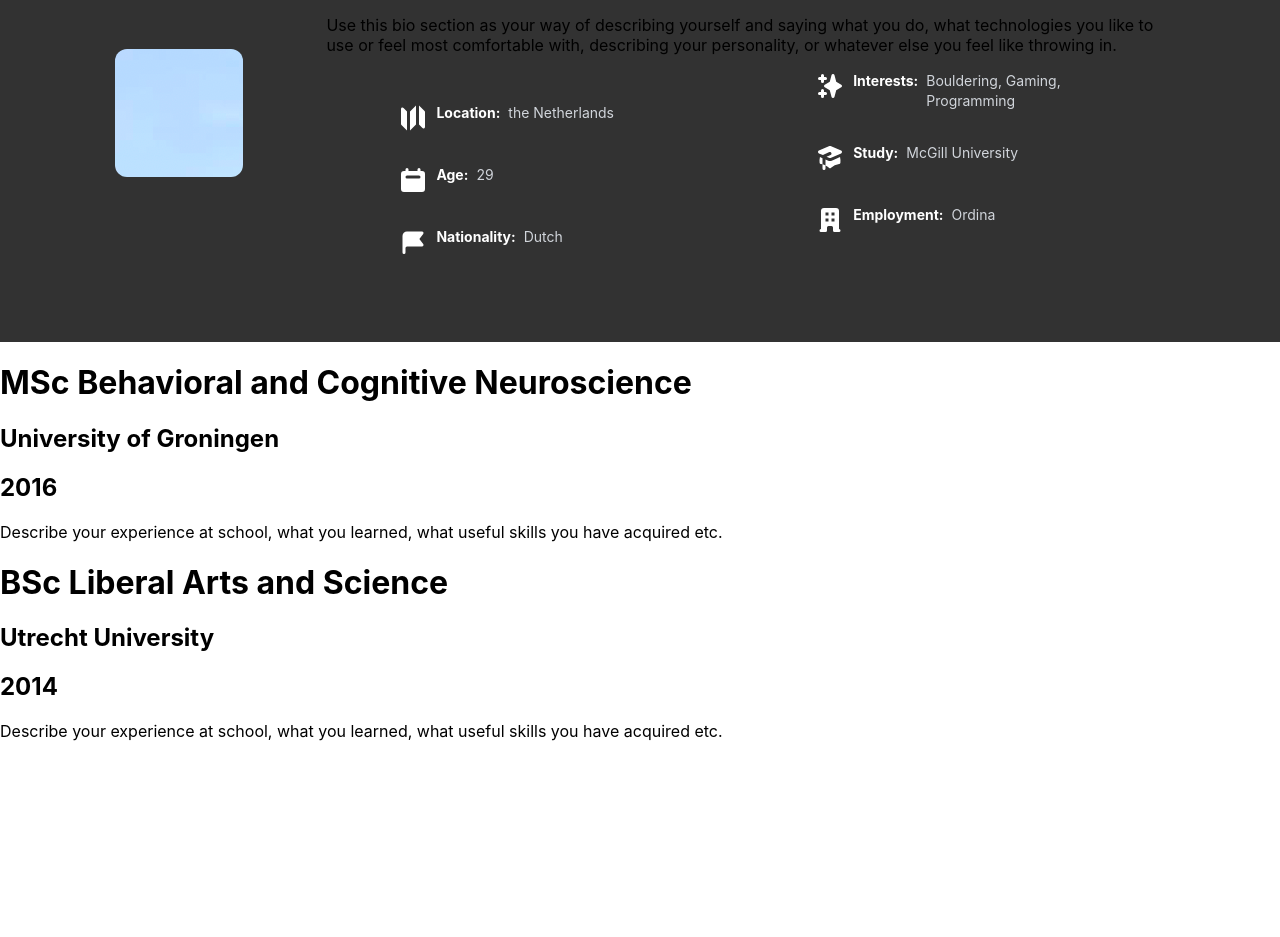
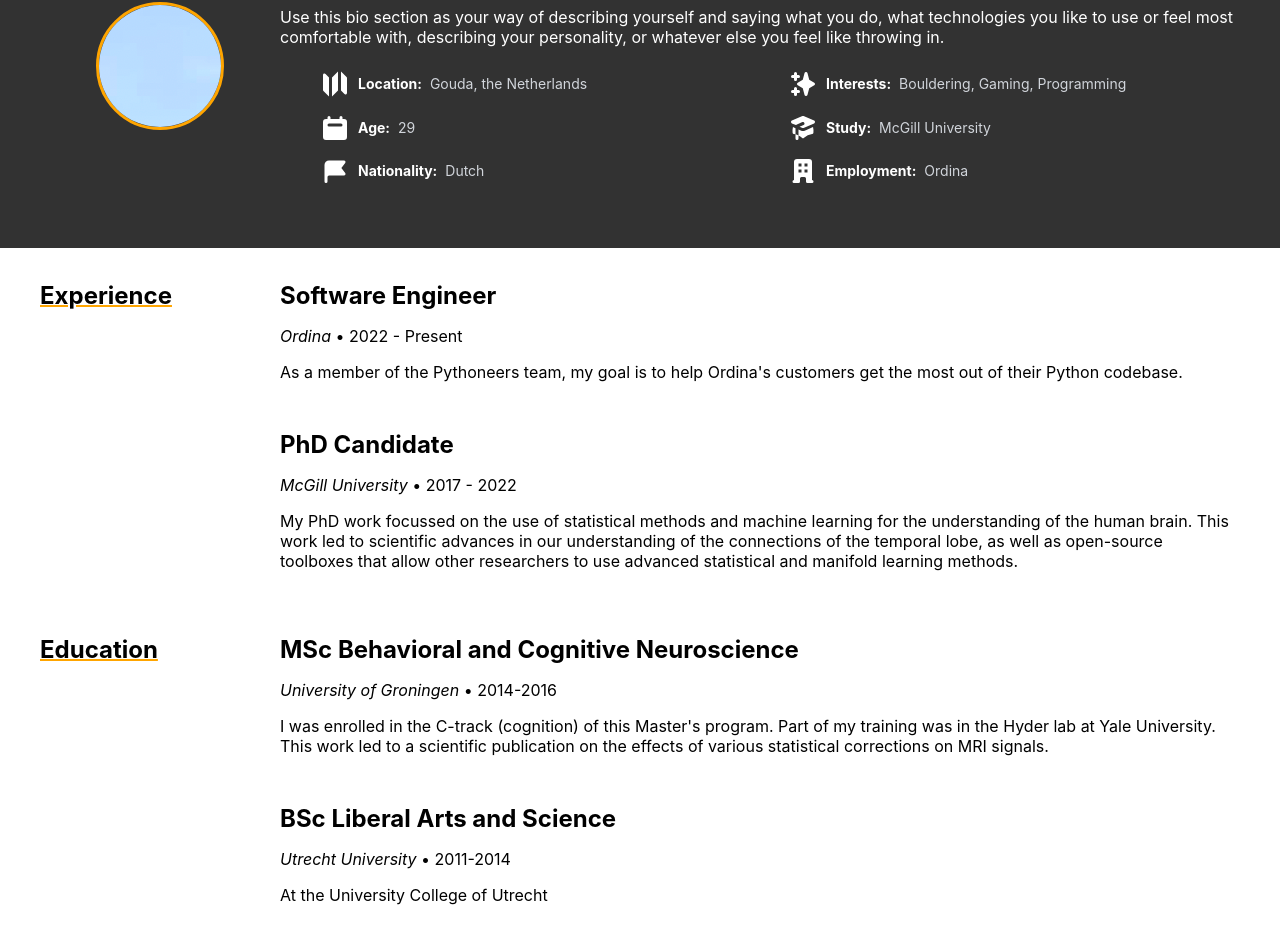
Before and after one commit to ReinderVosDeWael/reindervosdewael.github.io, a Next.js app: page / in a window 1280 px wide. Shown: the part 916-1853 px from the top of the page. Before the commit the page ends 1673 px from the top, so only its background shows below. Built offline with nearby package versions, Linux system fonts and the light colour scheme.

Commit message:
Add experience/education

```diff
--- a/next.config.js
+++ b/next.config.js
@@ -1,6 +1,5 @@
 module.exports = {
     images: {
-        domains: ['images-assets.nasa.gov'],
         unoptimized: true,
     },
 }
--- a/pages/components/About.js
+++ b/pages/components/About.js
@@ -1,13 +1,14 @@
 import Image from 'next/image'
 import { aboutData } from '../data'
+import {forwardRef } from 'react'
 
-export default function About() {
+const About = forwardRef((props, ref) => {
     const profileImageSrc = aboutData['profileImageSrc']
     const description = aboutData['description']
     const aboutItems = aboutData['aboutItems']
 
     return (
-        <div class="about">
+        <div class="about" ref={ref}>
             <div class="about_content">
                 <div class="about_left">
                     <div class="about_profile_image_container">
@@ -41,5 +42,5 @@ export default function About() {
             </div>
         </div>
     )
-
-}
+})
+export default About
--- a/pages/components/Education.js
+++ /dev/null
@@ -1,19 +0,0 @@
-import { educationData } from '../data'
-
-
-export default function About() {
-    return (
-        <div class="education">
-            <div class="education-right">
-                {educationData.map(({ date, location, title, content }) => (
-                    <div class="education-item">
-                        <h1 class="title">{title}</h1>
-                        <h2 class="location">{location}</h2>
-                        <h2 class="date">{date}</h2>
-                        {content}
-                    </div>
-                ))}
-            </div>
-        </div>
-    )
-}
--- /dev/null
+++ b/pages/components/Experience.js
@@ -0,0 +1,55 @@
+import { experienceData } from '../data'
+import { educationData } from '../data'
+
+
+export default function Experience() {
+    // const data = [experienceData, educationData]
+    // const titles = ["Experience", "Education"]
+
+    // TODO: This could be looped over experience and education to reduce code duplication.
+    return (
+        <>
+            <div class="experience">
+                <div class="experience_content">
+                    <div class="experience_left">
+                        <h1 class="section_title">
+                            Experience
+                        </h1>
+                    </div>
+                    <div class="experience_right">
+                        {experienceData.map(({ date, location, title, content }) => (
+                            <div class="experience_item">
+                                <h1 class="experience_title">{title}</h1>
+                                <span class="experience_location">{location}</span>
+                                <span>  •  </span>
+                                <span class="experience_date">{date}</span>
+                                <p>{content}</p>
+                            </div>
+                        ))}
+                    </div>
+                </div>
+            </div>
+
+            <div class="experience">
+                <div class="experience_content">
+                    <div class="experience_left">
+                        <h1 class="section_title">
+                            Education
+                        </h1>
+                    </div>
+                    <div class="experience_right">
+                        {educationData.map(({ date, location, title, content }) => (
+                            <div class="experience_item">
+                                <h1 class="experience_title">{title}</h1>
+                                <span class="experience_location">{location}</span>
+                                <span>  •  </span>
+                                <span class="experience_date">{date}</span>
+                                <p>{content}</p>
+                            </div>
+                        ))}
+                    </div>
+                </div>
+            </div>
+        </>
+    )
+}
--- a/pages/data.js
+++ b/pages/data.js
@@ -35,7 +35,7 @@ export const heroData = {
                 Please see my LinkedIn profiel for up to date information.
             </p>
             <p>
-                In my free time time, you can catch me <strong >bouldering</strong>,
+                In my free time time, you can catch me <strong>bouldering</strong>,
                 building hobby <strong>Python projects</strong>, or practicing {' '}
                 <strong>Real Time Strategy games</strong>.
             </p>
@@ -58,14 +58,15 @@ export const heroData = {
 };
 
 // About Section
+const age = new Date(new Date() - new Date('08/26/1993')).getFullYear() - 1970;
 export const aboutData = {
     profileImageSrc: profileImage,
     description: `Use this bio section as your way of describing yourself and saying what you do, what technologies you like
     to use or feel most comfortable with, describing your personality, or whatever else you feel like throwing
     in.`,
     aboutItems: [
-        { label: 'Location', text: 'the Netherlands', Icon: HiMap },
-        { label: 'Age', text: '29', Icon: HiCalendar },
+        { label: 'Location', text: 'Gouda, the Netherlands', Icon: HiMap },
+        { label: 'Age', text: String(age), Icon: HiCalendar },
         { label: 'Nationality', text: 'Dutch', Icon: HiFlag },
         { label: 'Interests', text: 'Bouldering, Gaming, Programming', Icon: HiSparkles },
         { label: 'Study', text: 'McGill University', Icon: HiAcademicCap },
@@ -125,42 +126,32 @@ export const skillsData = [
 // Education
 export const educationData = [
     {
-        date: '2016',
+        date: '2014-2016',
         location: 'University of Groningen',
         title: 'MSc Behavioral and Cognitive Neuroscience',
-        content: <p>Describe your experience at school, what you learned, what useful skills you have acquired etc.</p>,
+        content: "I was enrolled in the C-track (cognition) of this Master's program. Part of my training was in the Hyder lab at Yale University. This work led to a scientific publication on the effects of various statistical corrections on MRI signals.",
     },
     {
-        date: '2014',
+        date: '2011-2014',
         location: 'Utrecht University',
         title: 'BSc Liberal Arts and Science',
-        content: <p>Describe your experience at school, what you learned, what useful skills you have acquired etc.</p>,
+        content: 'At the University College of Utrecht ',
     },
 ];
 
 // Experience
-export const experience = [
+export const experienceData = [
     {
         date: '2022 - Present',
         location: 'Ordina',
         title: 'Software Engineer',
-        content: (
-            <p>
-                Describe work, special projects, notable achievements, what technologies you have been working with, and
-                anything else that would be useful for an employer to know.
-            </p>
-        ),
+        content: "As a member of the Pythoneers team, my goal is to help Ordina's customers get the most out of their Python codebase."
     },
     {
         date: '2017 - 2022',
         location: 'McGill University',
         title: 'PhD Candidate',
-        content: (
-            <p>
-                Describe work, special projects, notable achievements, what technologies you have been working with, and
-                anything else that would be useful for an employer to know.
-            </p>
-        ),
+        content: "My PhD work focussed on the use of statistical methods and machine learning for the understanding of the human brain. This work led to scientific advances in our understanding of the connections of the temporal lobe, as well as open-source toolboxes that allow other researchers to use advanced statistical and manifold learning methods."
     },
 ];
 
--- a/pages/index.js
+++ b/pages/index.js
@@ -1,19 +1,26 @@
+import { useRef } from 'react';
+
 import About from './components/About'
-import Education from './components/Education'
+import Experience from './components/Experience'
 import Hero from './components/Hero'
 import Meta from './components/Meta'
-import {metaData} from './data'
+import { metaData } from './data'
 
 export default function Home() {
     const title = metaData['title'];
     const description = metaData['description'];
 
+    const references = {
+        'hero': useRef(null),
+        'about': useRef(null),
+        'experience': useRef(null)
+    }
     return (
         <div class="container">
-        <Meta title={title} description={description} />
-        <Hero />
-        <About />
-        <Education />
+            <Meta title={title} description={description} />
+            <Hero references={references['about']} />
+            <About references={references['about']} />
+            <Experience />
         </div>
     )
 }
--- a/styles/globals.css
+++ b/styles/globals.css
@@ -4,6 +4,7 @@ body {
   margin: 0;
   font-family: -apple-system, BlinkMacSystemFont, Segoe UI, Roboto, Oxygen,
     Ubuntu, Cantarell, Fira Sans, Droid Sans, Helvetica Neue, sans-serif;
+  scroll-behavior: smooth;
 }
 
 a {
@@ -13,17 +14,6 @@ a {
 
 * {
   box-sizing: border-box;
-}
-
-@media (prefers-color-scheme: dark) {
-  html {
-    color-scheme: dark;
-  }
-
-  body {
-    color: white;
-    background: black;
-  }
 }
 
 .container {
@@ -71,7 +61,7 @@ a {
 }
 
 .hero_text_title {
-  color: #ffffff;
+  color: white;
   font-size: 2.25rem;
   line-height: 2.5rem;
   font-weight: 700;
@@ -88,7 +78,7 @@ a {
 }
 
 .hero_text_description {
-  color: #ffffff;
+  color: white;
   font-size: 1rem;
   line-height: 2rem;
   font-weight: 300;
@@ -100,6 +90,7 @@ a {
   display: flex;
   column-gap: 3rem;
   bottom: 1rem;
+  color: white;
 }
 
 .hero_links_container {
@@ -109,20 +100,7 @@ a {
   left: 0;
   bottom: 1.5rem;
   justify-content: center;
-}
-
-.hero_links {
-  padding: 0.25rem;
-  background-color: #ffffff;
-  border-radius: 9999px;
-  --ring-color: #ffffff;
-  --ring-offset-width: 2px;
-  box-shadow: 0 0 0 var(--ring-offset-width) var(--ring-offset-color), var(--ring-shadow);
-
-  @media (min-width: 640px) {
-    padding: 0.5rem;
-  }
-
+  color: white;
 }
 
 .about {
@@ -133,8 +111,8 @@ a {
   display: grid;
   grid-template-columns: 1fr 4fr;
   row-gap: 1rem;
-  padding: 3rem 0 3rem 0;
-  width: 90%;
+  padding: 2.5rem 0 2.5rem 0;
+  width: 98%;
   margin: auto;
   max-width: 1200px;
 }
@@ -148,14 +126,13 @@ a {
 .about_right {
   position: relative;
   justify-content: left;
-  padding: 0 2rem;
 }
 
 .about_title {
   font-size: 2rem;
   font-weight: bold;
   line-height: 1.25;
-  color: rgb(255, 255, 255);
+  color: white;
 }
 
 .about_profile_image_container {
@@ -163,12 +140,13 @@ a {
   position: relative;
   width: 8rem;
   height: 8rem;
-  border-radius: 0.75rem;
-  vertical-align: middle;
+  border-radius: 20rem;
+  border: 3px solid orange;
 }
 
 .about_description {
   width: 100%;
+  color: white;
 }
 
 .about_list_container {
@@ -184,15 +162,26 @@ a {
   line-height: 10rem;
 }
 
+/* One column on mobile */
+@media only screen and (max-width: 768px) {
+  .about_list {
+    width: 100%;
+    grid-template-columns: 1fr;
+    columns: 1;
+    line-height: 10rem;
+  }
+}
+
 .about_list_item {
   display: flex;
   grid-column: span 1 / span 1;
   column-gap: 0.5rem;
-  margin: 2rem;
+  min-height: 2.7rem;
+  align-items: center;
 }
 
 .about_labels {
-  color: #ffffff;
+  color: white;
   font-size: 0.875rem;
   line-height: 1.25rem;
   font-weight: 700;
@@ -206,10 +195,49 @@ a {
 }
 
 .about_icons {
-  color: #ffffff;
+  color: white;
   width: 30px;
   height: 30px;
   min-width: 30px;
   min-height: 30px;
+}
 
+.experience {
+  background-color: white;
 }
+
+.experience_content {
+  display: grid;
+  grid-template-columns: 1fr 4fr;
+  row-gap: 1rem;
+  padding: 1rem 0 0rem 0;
+  width: 98%;
+  margin: auto;
+  max-width: 1200px;
+}
+
+.experience_left {
+  min-width: 10rem;
+}
+
+.experience_item {
+  color: black;
+  padding: 0 0 1rem 0;
+}
+
+.experience_title {
+  font-size: 1.5rem;
+}
+
+.experience_location {
+  font-size: 1rem;
+  font-style: italic;
+}
+
+.section_title {
+  color: black;
+  font-size: 1.5rem;
+  text-decoration: underline;
+  text-decoration-color: orange;
+  text-decoration-thickness: 0.15rem;
+}
```
Also changed, not shown: pages/components/Hero.js (+11 -2 lines).
